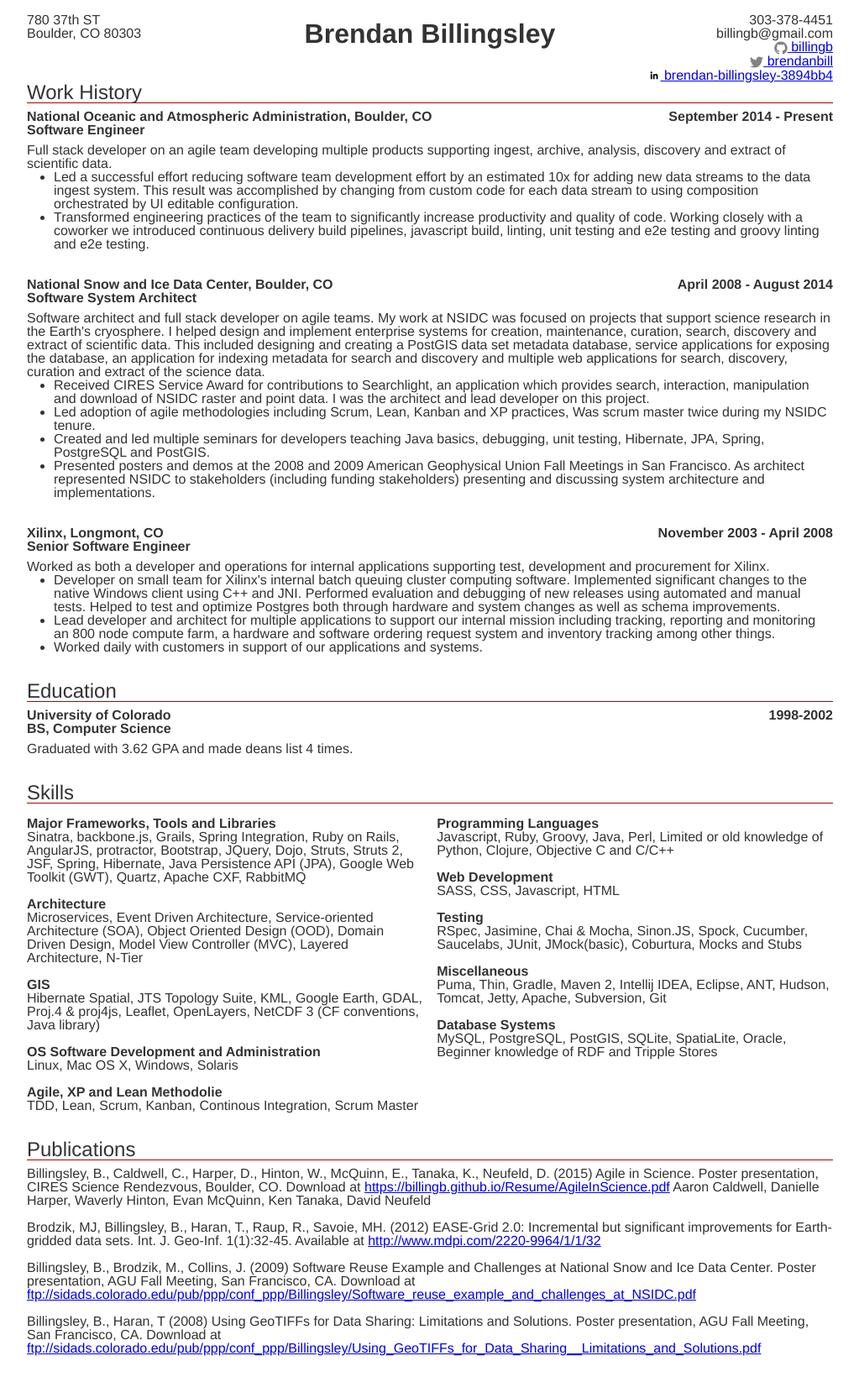
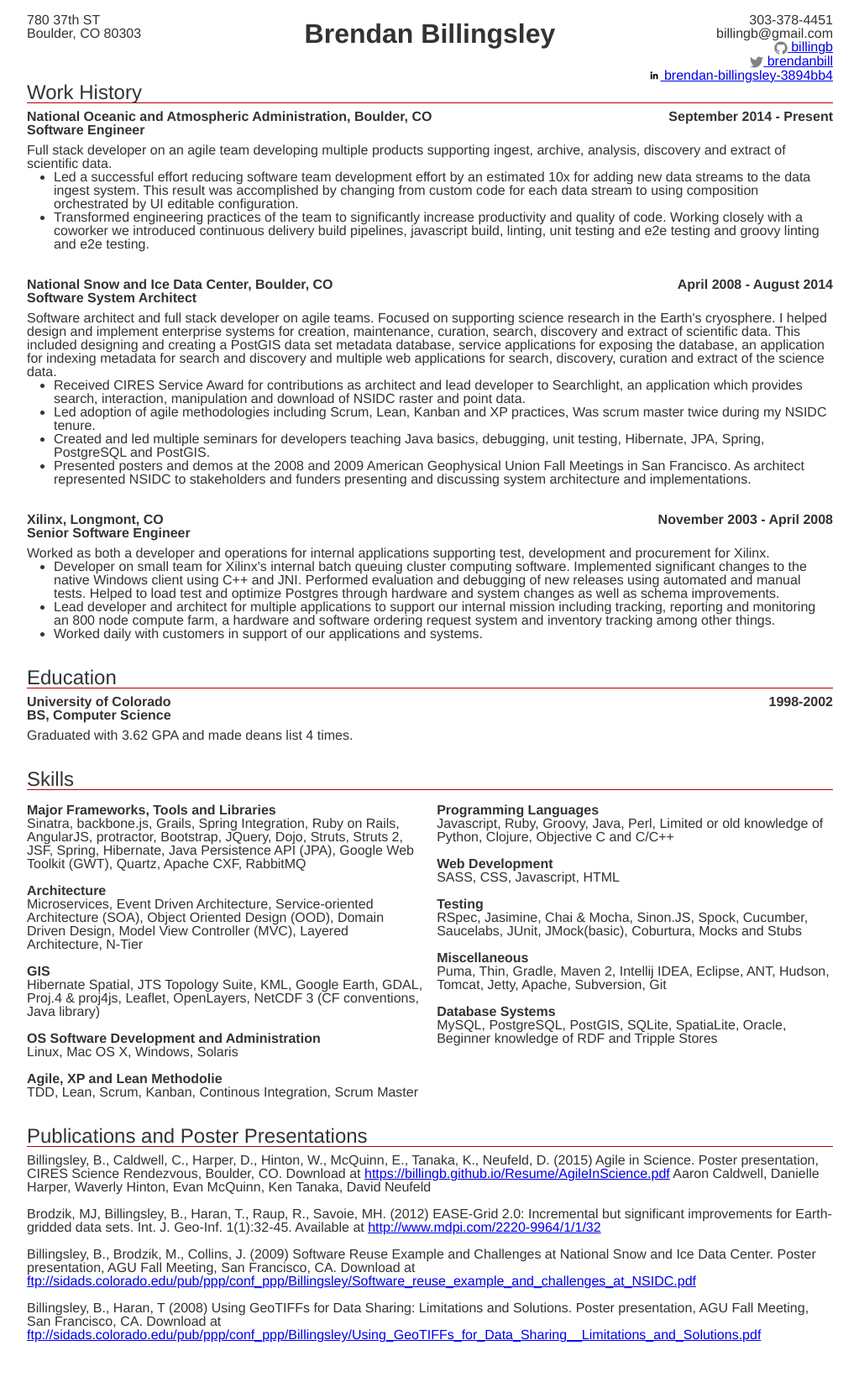
Before and after one commit to billingb/billingb.github.io, a Jekyll site: the page built from resume/index.html, in a window 1280 px wide. Shown: the whole page at 84% size, without its empty margins (104-1127 px from the left). Built offline with Jekyll 4.4.1, drawn with Linux system fonts in a browser that asks for light colours.

Commit message:
Update jobs content. Add microdata for skills list.

```diff
--- a/_data/resume/jobs.yaml
+++ b/_data/resume/jobs.yaml
@@ -17,21 +17,21 @@
   location: Boulder, CO
   position: Software System Architect
   date: April 2008 - August 2014
-  summary: Software architect and full stack developer on agile teams. My work at NSIDC was focused
-           on projects that support science research in the Earth's cryosphere. I helped design and implement
+  summary: Software architect and full stack developer on agile teams. Focused
+           on supporting science research in the Earth's cryosphere. I helped design and implement
            enterprise systems for creation, maintenance, curation, search, discovery and extract
            of scientific data. This included designing and creating a PostGIS data set metadata database, service applications
            for exposing the database, an application for indexing metadata for search and discovery and multiple
            web applications for search, discovery, curation and extract of the science data.
   highlights:
-    - Received CIRES Service Award for contributions to Searchlight, an application which provides search, interaction,
-      manipulation and download of NSIDC raster and point data. I was the architect and lead developer on this project.
+    - Received CIRES Service Award for contributions as architect and lead developer to Searchlight, an application
+      which provides search, interaction, manipulation and download of NSIDC raster and point data.
     - Led adoption of agile methodologies including Scrum, Lean, Kanban and XP practices, Was scrum master
       twice during my NSIDC tenure.
     - Created and led multiple seminars for developers teaching Java basics, debugging, unit testing,
       Hibernate, JPA, Spring, PostgreSQL and PostGIS.
     - Presented posters and demos at the 2008 and 2009 American Geophysical Union Fall Meetings in San
-      Francisco. As architect represented NSIDC to stakeholders (including funding stakeholders) presenting and discussing system
+      Francisco. As architect represented NSIDC to stakeholders and funders presenting and discussing system
       architecture and implementations.
   tech: Significant use of Javascript, Ruby, Java, Perl, Solr, backbone.js, Chai and Mocha, Sinon.js, Sinatra, Ruby on Rails,
         Bootstrap, SASS, JQuery, Postgres/PostGIS, Struts 2, Spring, Hibernate, JPA, CSS, HTML, Grunt, RSpec, Jasimine,
@@ -46,8 +46,8 @@
   highlights:
     - Developer on small team for Xilinx's internal batch queuing cluster computing
       software. Implemented significant changes to the native Windows client using C++ and JNI. Performed evaluation
-      and debugging of new releases using automated and manual tests. Helped to test and optimize Postgres
-      both through hardware and system changes as well as schema improvements.
+      and debugging of new releases using automated and manual tests. Helped to load test and optimize Postgres
+       through hardware and system changes as well as schema improvements.
     - Lead developer and architect for multiple applications to support our internal mission including tracking,
       reporting and monitoring an 800 node compute farm, a hardware and software ordering request system and inventory tracking
       among other things.
--- a/_data/resume/sections.yaml
+++ b/_data/resume/sections.yaml
@@ -7,5 +7,5 @@
 - header: Skills
   include: technical-skills.html
 
-- header: Publications
+- header: Publications and Poster Presentations
   include: publications.html
--- a/_includes/resume/technical-skills.html
+++ b/_includes/resume/technical-skills.html
@@ -1,9 +1,12 @@
+<div itemscope itemtype="http://schema.org/ItemList">
   <div class="skills">
     {% for skillGroup in site.data.resume.skills%}
     {% assign value = forloop.index | modulo:2 %}
     {% if value == 0 %}
     <div class="skillCategory">{{skillGroup.category}}</div>
-  <div>{{skillGroup.skills | join: ", "}}</div>
+    <div><span itemprop="itemListElement">
+      {{skillGroup.skills | join: '</span>, <span itemprop="itemListElement">'}}
+    </span></div>
     {% endif %}
     {% endfor %}
   </div>
@@ -13,7 +16,10 @@
     {% assign value = forloop.index | modulo:2 %}
     {% if value != 0 %}
     <div class="skillCategory">{{skillGroup.category}}</div>
-  <div>{{skillGroup.skills | join: ", "}}</div>
+    <div><span itemprop="itemListElement">
+      {{skillGroup.skills | join: '</span>, <span itemprop="itemListElement">'}}
+    </span></div>
     {% endif %}
     {% endfor %}
   </div>
+</div>
```
Lines whose indentation alone changed are shown as unchanged.
